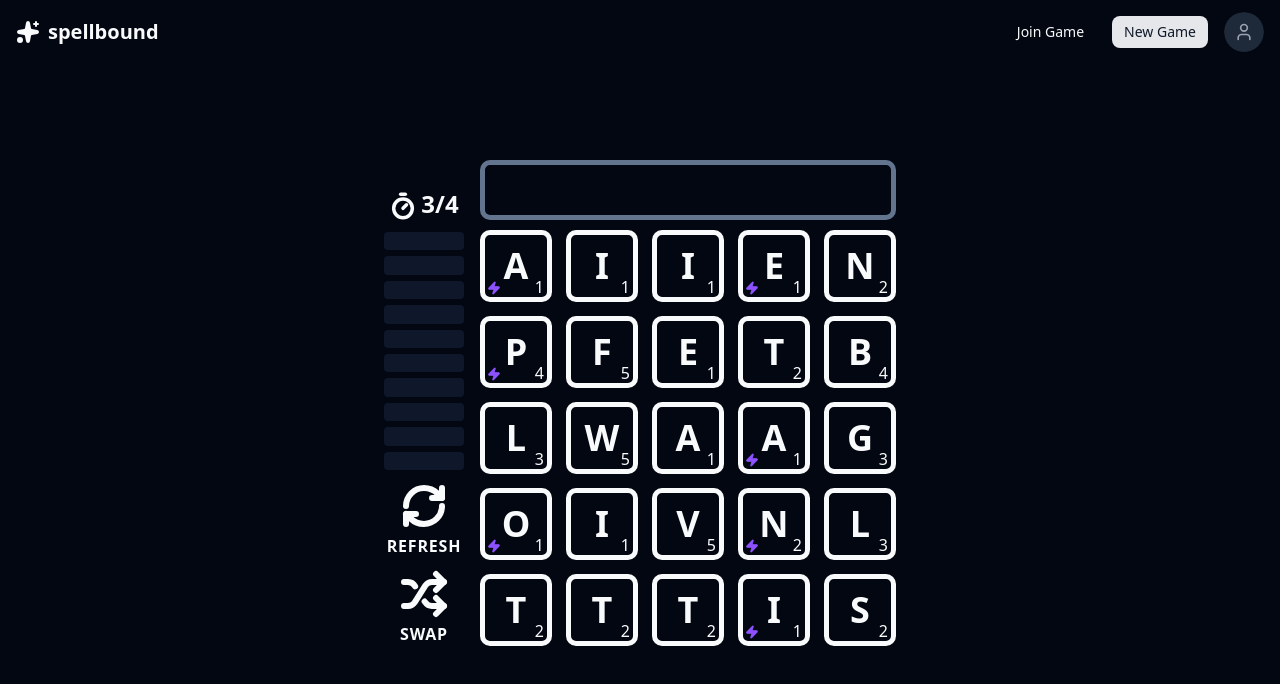
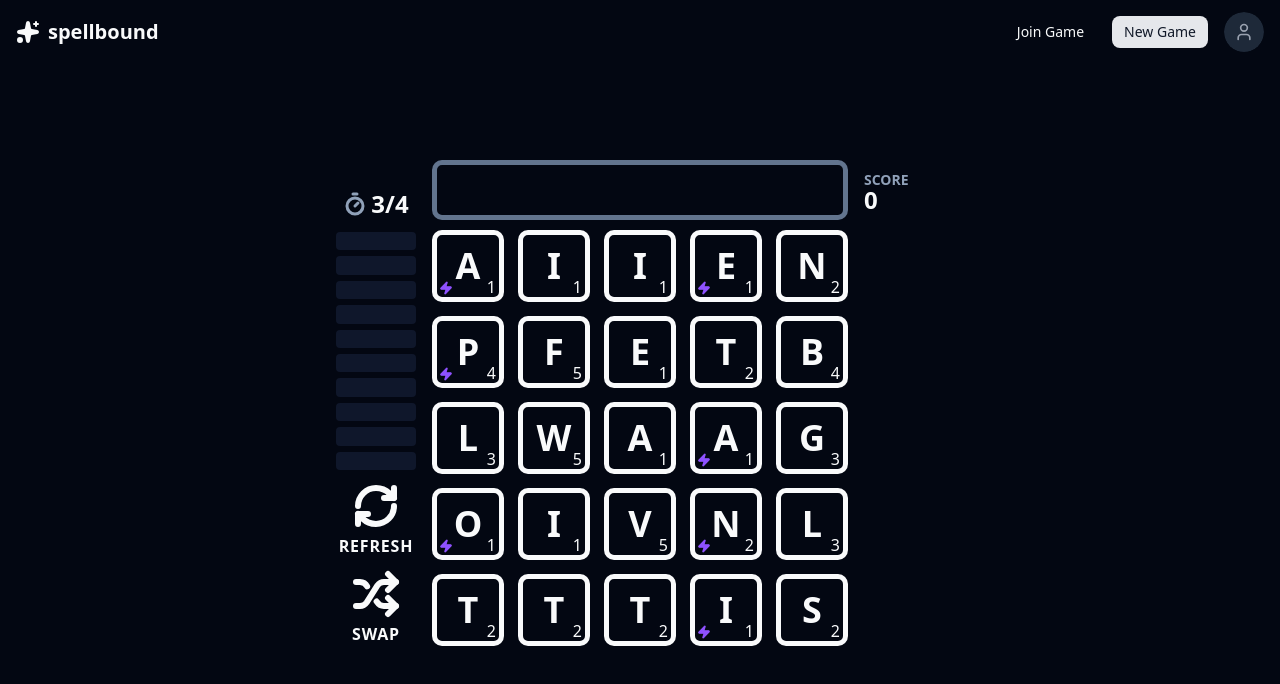
Before and after one commit to fborja44/spellbound, a Next.js app: page / in a window 1280 px wide. Shown: the top 684 px of the page. Built offline with nearby package versions, Linux system fonts and the light colour scheme.

Commit message:
feat: game layout changes

```diff
--- a/app/page.tsx
+++ b/app/page.tsx
@@ -8,10 +8,12 @@ import { Timer } from 'lucide-react';
 export default function Home() {
 	return (
 		<main className='flex flex-row items-stretch justify-center gap-4 p-24 w-full'>
-			<div className='container-col gap-3 w-20'>
-				<div className='flex flex-row items-end gap-1 game-header-h text-2xl font-extrabold'>
-					<Timer className='size-7 stroke-3' />
-					<span>3/4</span>
+			<div className='container-col gap-3 min-w-20'>
+				<div className='flex flex-row items-end game-header-h text-2xl font-extrabold'>
+					<div className='container-row gap-1'>
+						<Timer className='size-6 stroke-3 text-slate-400' />
+						<span>3/4</span>
+					</div>
 				</div>
 				<EnergyBar amount={0} />
 				<RefreshButton />
@@ -21,6 +23,14 @@ export default function Home() {
 				<WordDisplay />
 				<Board />
 			</div>
+			<div className='flex flex-col gap-1 w-fit min-w-20'>
+				<div className='flex flex-col justify-center game-header-h'>
+					<span className='uppercase font-bold text-sm text-slate-400'>
+						Score
+					</span>
+					<span className='uppercase font-bold text-2xl leading-5'>0</span>
+				</div>
+			</div>
 		</main>
 	);
 }
```
